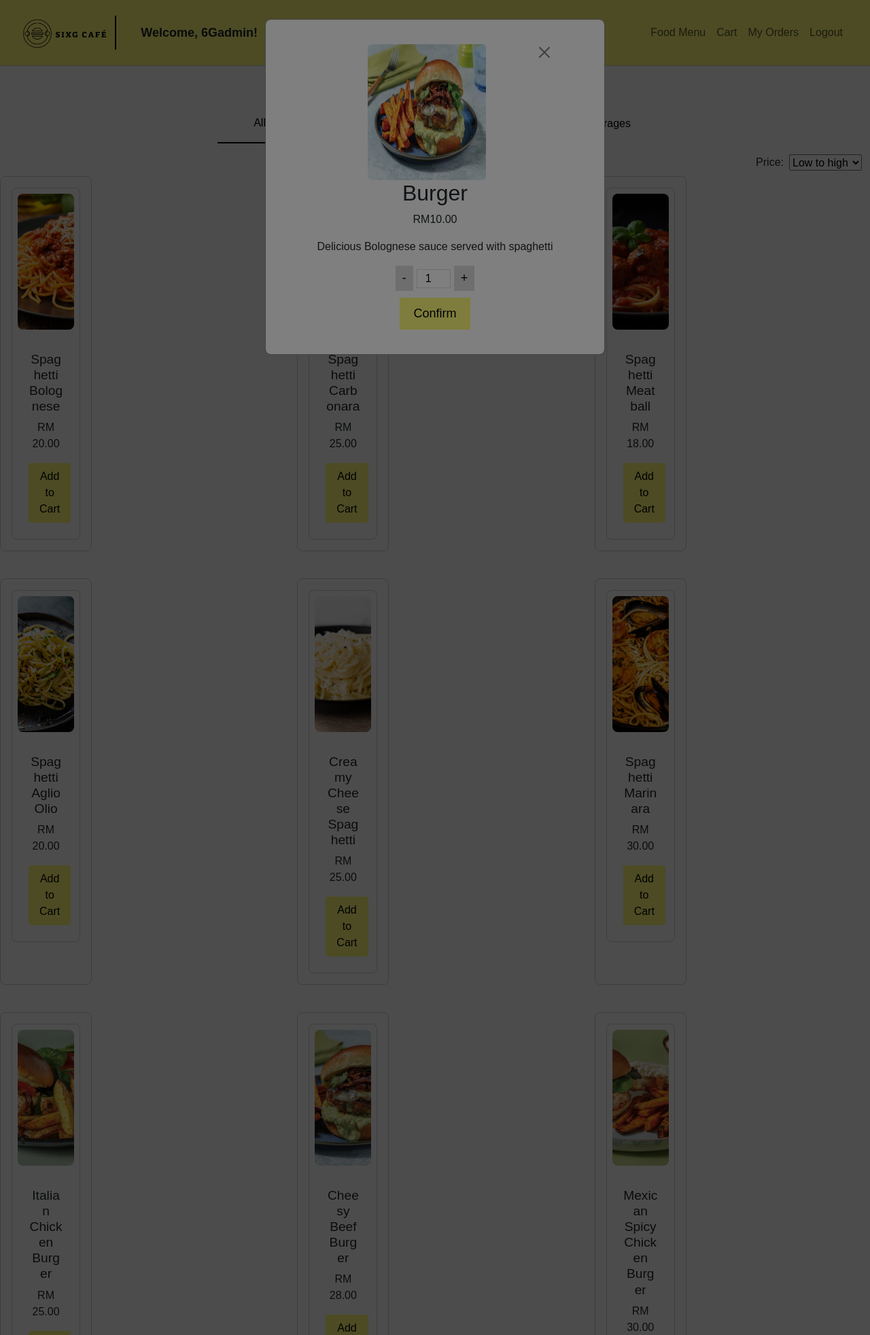
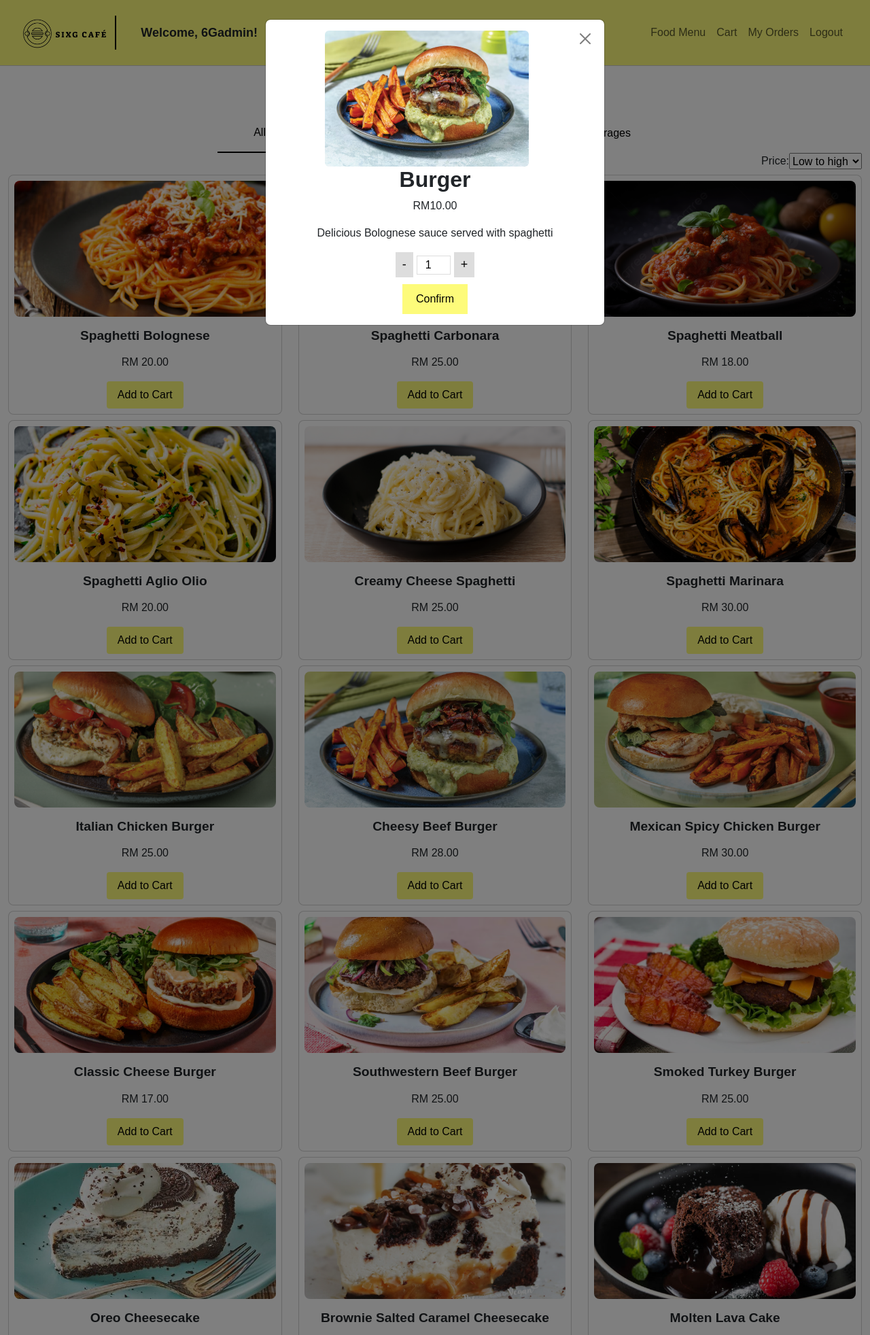
Before and after one commit to Yawrrr/Food-Ordering-System, a PHP site: page /foodmenu.php in a window 1280 px wide, after a click on "Add to Cart". Shown: the top 1964 px of the page at 68% size. Run offline with PHP 8.4, Linux system fonts and the light colour scheme; a user stored in the database is signed in; data comes from the database, SQL or seed files in the repository.

Commit message:
Update foodmenu_style.css

```diff
--- a/css/foodmenu_style.css
+++ b/css/foodmenu_style.css
@@ -1,14 +1,19 @@
 h1 {
     text-align: center;
+    font-weight: bold;
+    font-size: 2rem;
+    margin: 1rem;
 }
 
-.categories {
-    display: flex;
-    justify-content: center;
-    margin-bottom: 1rem;
+h2{
+    font-weight: bold;
 }
 
-.categories button {
+.card-body{
+    padding-bottom: 0;
+}
+
+.category-button{
     background: none;
     border: none;
     padding: 1rem 2rem;
@@ -20,49 +25,18 @@ h1 {
     border-bottom: 2px solid black;
 }
 
-/* Sort price*/
-.order-by {
-    display: flex;
-    justify-content: flex-end;
-    margin-bottom: 1rem;
+.item-image {
+    height: 200px;
+}
+h2.card-title {
+    font-size: 1.2rem;
 }
 
-.order-by span {
-    margin-right: 0.5rem;
+p.card-text {
+    margin: 1rem
 }
 
-/* Food*/
-.menu-items {
-    display: grid;
-    grid-template-columns: repeat(3, 1fr);
-    gap: 2rem;
-}
-
-.menu-item {
-    text-align: center;
-    border: 1px solid #ccc;
-    padding: 1rem;
-    border-radius: 8px;
-}
-
-.menu-item img {
-    width: 100%;
-    height: 200px;
-    border-radius: 8px;
-    object-fit: cover;
-}
-
-.menu-item h2 {
-    font-size: 1.2rem;
-    margin: 1rem 0 0.5rem 0;
-}
-
-.menu-item p {
-    font-size: 1rem;
-    margin: 0.5rem 0 1rem 0;
-}
-
-.menu-item button {
+.add-to-cart-btn {
     background-color: rgb(253,251,122);
     border: none;
     padding: 0.5rem 1rem;
@@ -71,64 +45,8 @@ h1 {
     border-radius: 4px;
 }
 
-.menu-item button:hover {
+.add-to-cart-btn:hover {
     background-color: #fdd835;
-}
-
-/* Modal styles */
-.modal {
-    display: none;
-    position: fixed;
-    z-index: 1;
-    left: 0;
-    top: 0;
-    width: 100%;
-    height: 100%;
-    overflow: none; /* Not scroll */
-    background-color: rgb(0,0,0); /* Fallback color */
-    background-color: rgba(0,0,0,0.4); /* Black w/ opacity */
-}
-
-.modal-content {
-    background-color: #fefefe;
-    border: 1px solid #888;
-    width: 100%;
-    max-width: 600px;
-    max-height: 90vh;
-    overflow-y: auto;
-    display: flex;
-    flex-direction: column;
-    align-items: center;
-    padding: 20px;
-    margin: 0 auto;
-    box-sizing: border-box;
-}
-
-.modal-content img {
-    width: 50%;
-    height: 200px;
-    border-radius: 8px;
-}
-
-.modal-details {
-    text-align: center;
-    padding: 10px;
-}
-
-.close {
-    color: #aaa;
-    float: right;
-    font-size: 28px;
-    font-weight: bold;
-    cursor: pointer;
-    align-self: flex-end;
-}
-
-.close:hover,
-.close:focus {
-    color: black;
-    text-decoration: none;
-    cursor: pointer;
 }
 
 .quantity-selector {
@@ -158,52 +76,11 @@ h1 {
     color: black;
     border: none;
     padding: 10px 20px;
-    font-size: 18px;
+    font-size: 1rem;
     cursor: pointer;
     transition: background-color 0.3s;
 }
 
-.confirm:hover {
+.confirm-btn:hover {
     background-color: #ffca28;
 }
-
-/* Responsive Design */
-@media (max-width: 768px) {
-    .menu-items {
-        grid-template-columns: repeat(2, 1fr);
-    }
-
-    .modal-content {
-        width: 90%;
-    }
-}
-
-@media (max-width: 480px) {
-    header nav {
-        display: none;
-    }
-    header .welcome-message {
-        display: none;
-    }
-    header .profile-icon {
-        display: none;
-    }
-
-    .menu-items {
-        grid-template-columns: 1fr;
-    }
-
-    .modal-content {
-        width: 95%;
-    }
-
-    .modal-content img {
-        width: 80%;
-    }
-}
-
-@media (max-width: 320px) {
-    .modal-content img {
-        width: 70%;
-    }
-}
```
